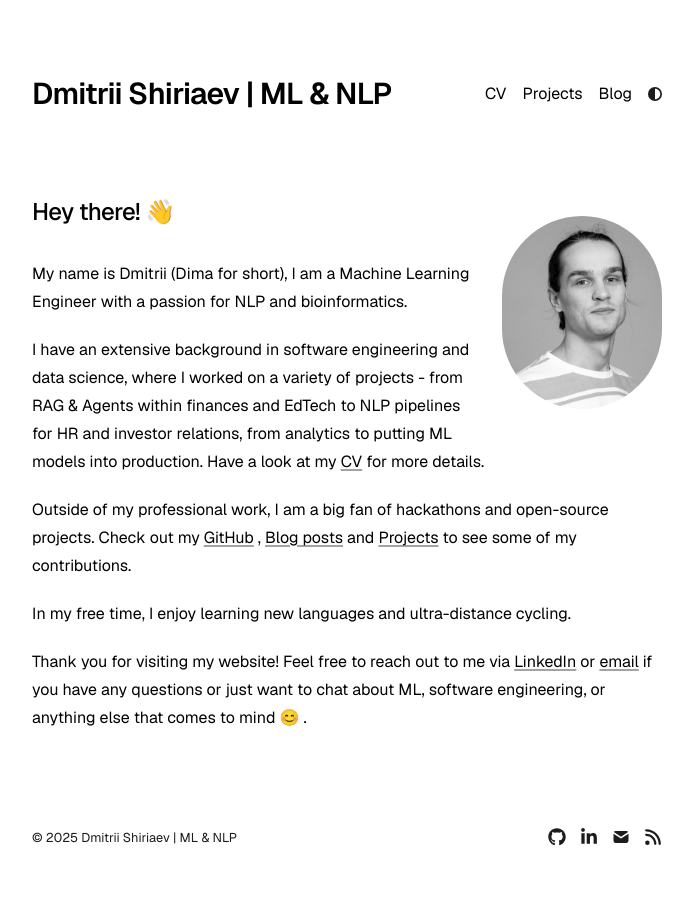
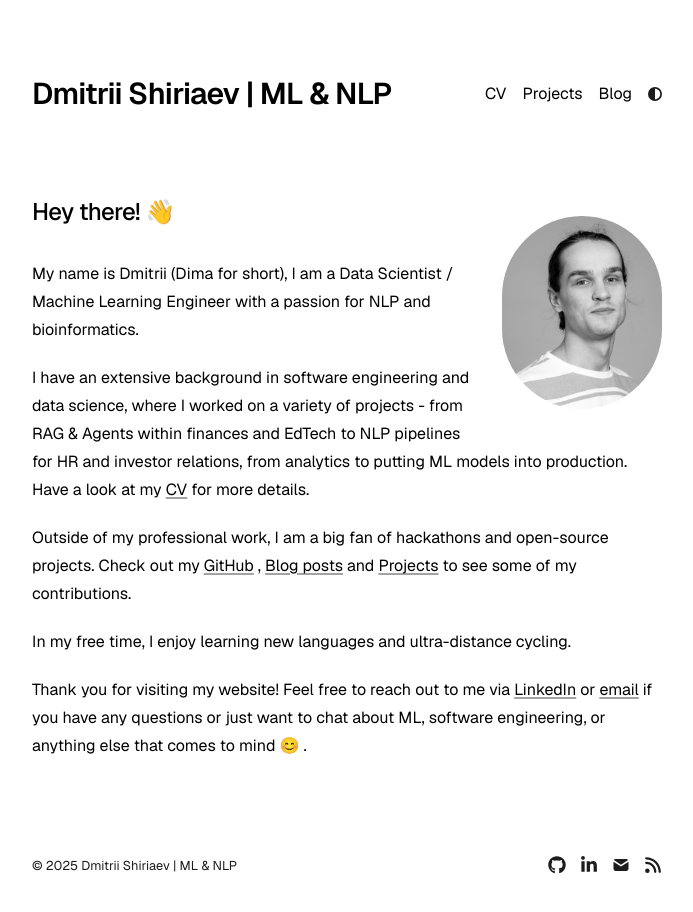
Before and after one commit to dm-shr/portfolio, a Next.js app: page / in a window 1280 px wide. Shown: the top 912 px of the page, without its empty margins (293-986 px from the left). Built offline with nearby package versions, Linux system fonts and the light colour scheme.

Commit message:
update titles

```diff
--- a/app/page.tsx
+++ b/app/page.tsx
@@ -20,7 +20,7 @@
       </h1>
       <div className="prose prose-neutral dark:prose-invert">
         <p>
-          My name is Dmitrii (Dima for short), I am a Machine Learning Engineer with a passion
+          My name is Dmitrii (Dima for short), I am a Data Scientist / Machine Learning Engineer with a passion
           for NLP and bioinformatics.
         </p>
         <p>
```
